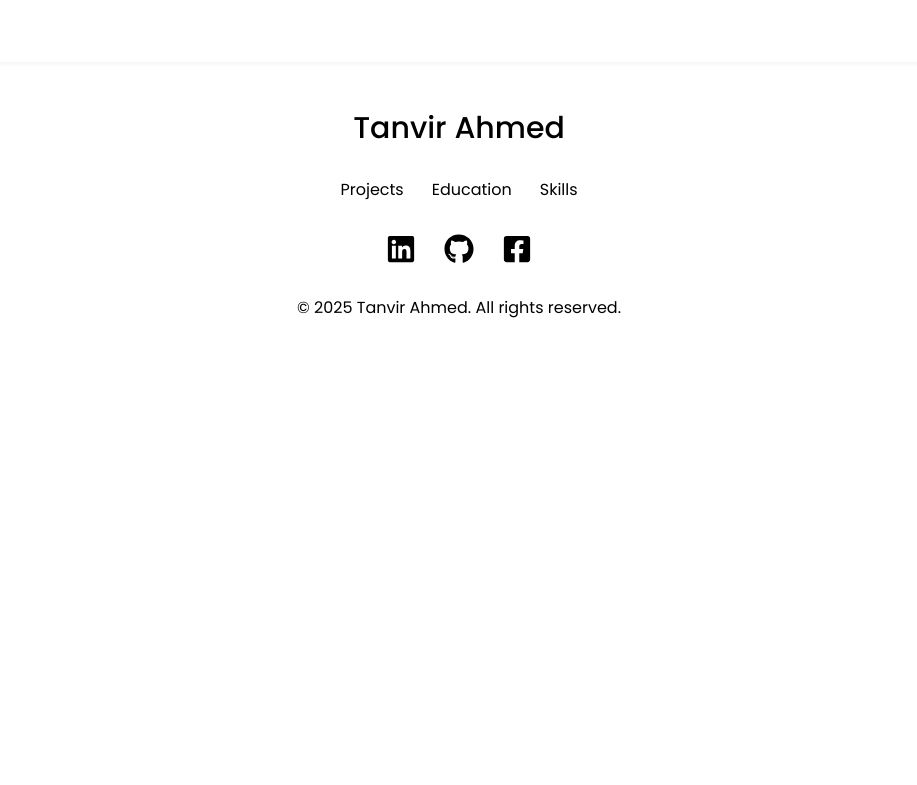
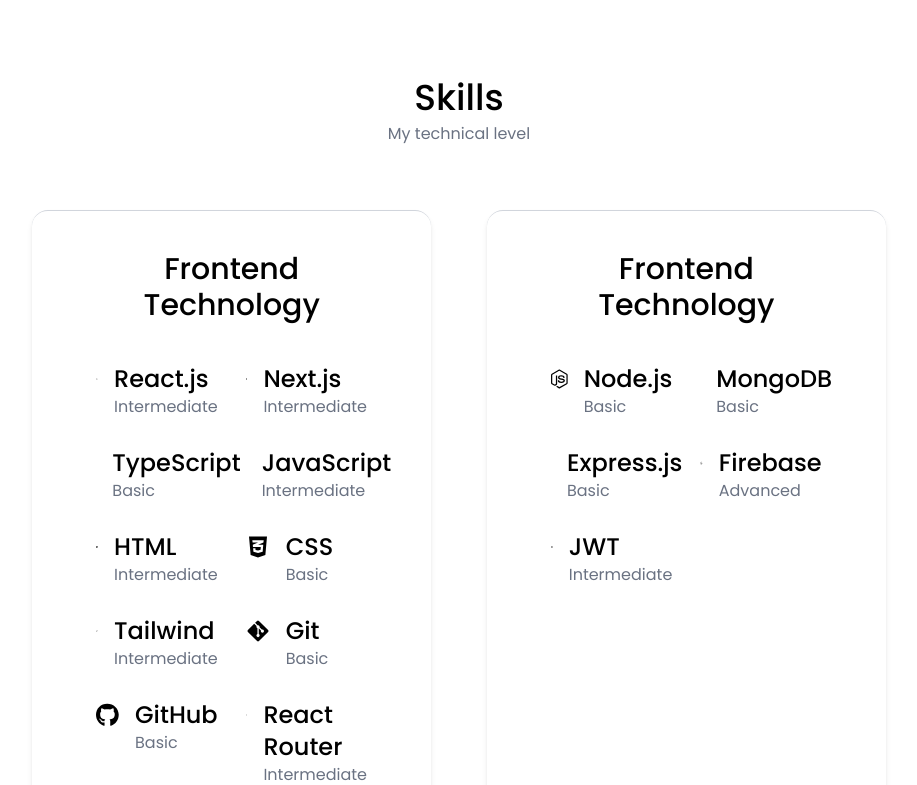
Before and after one commit to tahmedofficial/portfolio, a Next.js app: page / in a window 1280 px wide. Shown: the part 1415-2200 px from the top of the page, without its empty margins (181-1098 px from the left). Before the commit the page ends 1783 px from the top, so only its background shows below. Built offline with nearby package versions, Linux system fonts and the light colour scheme.

Commit message:
added skills

```diff
--- a/src/app/page.tsx
+++ b/src/app/page.tsx
@@ -1,5 +1,6 @@
 import AboutMe from "@/components/AboutMe";
 import Banner from "@/components/Banner";
+import Skills from "@/components/Skills";
 
 export default function Home() {
 
@@ -7,6 +8,7 @@ export default function Home() {
     <main className="md:w-4/6 mx-auto px-3 md:px-0">
       <Banner></Banner>
       <AboutMe></AboutMe>
+      <Skills></Skills>
     </main>
   );
 }
--- /dev/null
+++ b/src/components/Skills.tsx
@@ -0,0 +1,86 @@
+"use client";
+import { IconType } from "react-icons";
+import { FaCss3Alt, FaGitAlt, FaGithub, FaHtml5, FaNodeJs, FaReact, } from "react-icons/fa";
+import { RiJavascriptFill, RiNextjsFill, RiTailwindCssFill, } from "react-icons/ri";
+import { SiExpress, SiFirebase, SiJsonwebtokens, SiMongodb, SiReactrouter, } from "react-icons/si";
+import { BiLogoTypescript } from "react-icons/bi";
+
+interface Skill {
+    name: string;
+    level: string;
+    icon: IconType;
+}
+
+const Skills = () => {
+
+    const frontendSkills: Skill[] = [
+        { name: "React.js", level: "Intermediate", icon: FaReact },
+        { name: "Next.js", level: "Intermediate", icon: RiNextjsFill },
+        { name: "TypeScript", level: "Basic", icon: BiLogoTypescript },
+        { name: "JavaScript", level: "Intermediate", icon: RiJavascriptFill },
+        { name: "HTML", level: "Intermediate", icon: FaHtml5 },
+        { name: "CSS", level: "Basic", icon: FaCss3Alt },
+        { name: "Tailwind", level: "Intermediate", icon: RiTailwindCssFill },
+        { name: "Git", level: "Basic", icon: FaGitAlt },
+        { name: "GitHub", level: "Basic", icon: FaGithub },
+        { name: "React Router", level: "Intermediate", icon: SiReactrouter },
+    ];
+
+    const backendSkills: Skill[] = [
+        { name: "Node.js", level: "Basic", icon: FaNodeJs },
+        { name: "MongoDB", level: "Basic", icon: SiMongodb },
+        { name: "Express.js", level: "Basic", icon: SiExpress },
+        { name: "Firebase", level: "Advanced", icon: SiFirebase },
+        { name: "JWT", level: "Intermediate", icon: SiJsonwebtokens },
+    ];
+
+    return (
+        <div className="mt-16 md:mt-20">
+            <div className="text-center space-y-1">
+                <h1 className="text-3xl md:text-4xl font-medium">Skills</h1>
+                <h3 className="text-gray-500">My technical level</h3>
+            </div>
+            <div className="grid gap-14 grid-cols-1 lg:grid-cols-2 mt-16">
+
+                {/* Frontend Skills */}
+                <div className="shadow-md rounded-2xl p-5 md:py-10 md:px-16 border-t border-gray-300 h-full">
+                    <h1 className="text-center text-3xl font-medium">Frontend Technology</h1>
+                    <div className="grid grid-cols-2 gap-7 mt-10">
+                        {
+                            frontendSkills.map(({ name, level, icon: Icon }) => <div
+                                className="flex gap-4 cursor-pointer"
+                                key={name}>
+                                <Icon className="mt-1 text-2xl" />
+                                <div>
+                                    <h3 className="text-2xl font-medium">{name}</h3>
+                                    <h3 className="text-gray-500">{level}</h3>
+                                </div>
+                            </div>)
+                        }
+                    </div>
+                </div>
+
+                {/* Backend Skills */}
+                <div className="shadow-md rounded-2xl p-5 md:py-10 md:px-16 border-t border-gray-300 h-full">
+                    <h1 className="text-center text-3xl font-medium">Frontend Technology</h1>
+                    <div className="grid grid-cols-2 gap-7 mt-10">
+                        {
+                            backendSkills.map(({ name, level, icon: Icon }) => <div
+                                className="flex gap-4 cursor-pointer"
+                                key={name}>
+                                <Icon className="mt-1 text-2xl" />
+                                <div>
+                                    <h3 className="text-2xl font-medium">{name}</h3>
+                                    <h3 className="text-gray-500">{level}</h3>
+                                </div>
+                            </div>)
+                        }
+                    </div>
+                </div>
+            </div>
+        </div>
+    );
+};
+
+
+export default Skills;
```
